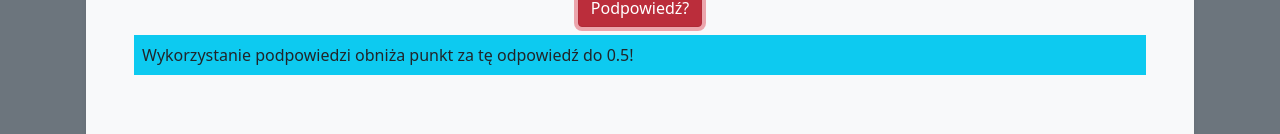
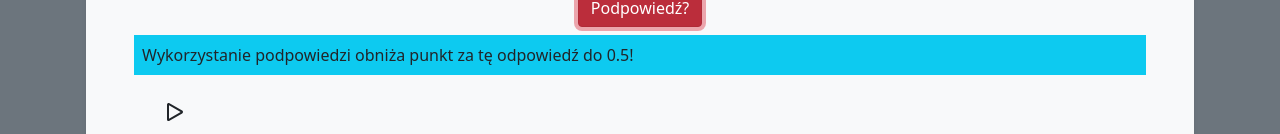
Before and after one commit to malex3334/FlashCards, a React (Create React App) app: page / in a window 1280 px wide. Both pictures are taken after a click on the button "Podpowiedź?". Shown: the part 666-800 px from the top of the page. Built offline with nearby package versions, Linux system fonts and the light colour scheme; no server answers.

Commit message:
adding hint features

```diff
--- a/src/components/Hints.jsx
+++ b/src/components/Hints.jsx
@@ -3,6 +3,14 @@
 
 const Hints = () => {
   const { dark, hint, setHint, dictionary } = useContext(DataContext);
+  console.log(dictionary);
+
+  const audio = new Audio(
+    !dictionary[0]?.phonetics[0]?.audio
+      ? dictionary[0]?.phonetics[1]?.audio
+      : dictionary[0]?.phonetics[0]?.audio
+  );
+  console.log(audio.src);
 
   return (
     <div className={`mt-5 ${dark ? "text-light" : "text-dark"}`}>
@@ -22,8 +30,51 @@
         Wykorzystanie podpowiedzi obniża punkt za tę odpowiedź do 0.5!
       </label>
       {hint && (
-        <div className="container p-4">
-          {dictionary[0]?.meanings[0].definitions[0].definition}
+        <div className="container p-3">
+          <div className="d-flex">
+            <h2>{dictionary[0]?.word}</h2>
+
+            <button onClick={() => audio.play()} className="btn btn-sm">
+              <svg
+                xmlns="http://www.w3.org/2000/svg"
+                width="32"
+                height="32"
+                fill="currentColor"
+                className="bi bi-play"
+                viewBox="0 0 16 16"
+              >
+                <path d="M10.804 8 5 4.633v6.734L10.804 8zm.792-.696a.802.802 0 0 1 0 1.392l-6.363 3.692C4.713 12.69 4 12.345 4 11.692V4.308c0-.653.713-.998 1.233-.696l6.363 3.692z" />
+              </svg>
+            </button>
+          </div>
+          <p>
+            <span className="text-muted font-italic">
+              {dictionary[0]?.meanings[0]?.partOfSpeech}:{" "}
+            </span>
+
+            {dictionary[0]?.meanings[0]?.definitions[0]?.definition}
+          </p>
+          <p>
+            <span className="text-muted font-italic">
+              {dictionary[0]?.meanings[1]?.partOfSpeech}:{" "}
+            </span>
+
+            {dictionary[0]?.meanings[1]?.definitions[1]?.definition}
+          </p>
+          <p>
+            <span className="text-muted font-italic">
+              {dictionary[0]?.meanings[2]?.partOfSpeech}:{" "}
+            </span>
+
+            {dictionary[0]?.meanings[2]?.definitions[2]?.definition}
+          </p>
+          <p>
+            <span className="text-muted font-italic">
+              {dictionary[0]?.meanings[3]?.partOfSpeech}:{" "}
+            </span>
+
+            {dictionary[0]?.meanings[3]?.definitions[3]?.definition}
+          </p>
         </div>
       )}
     </div>
```
